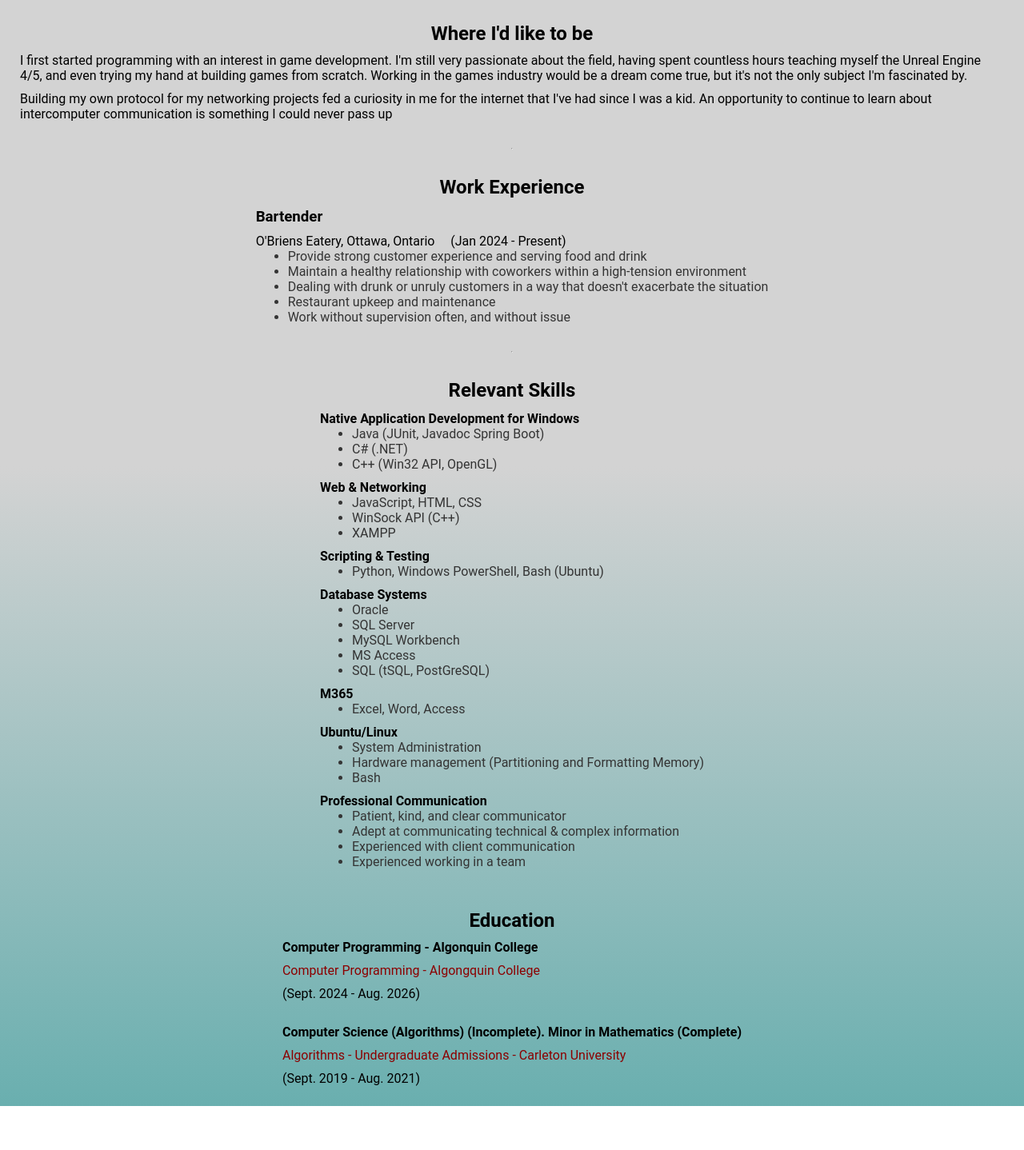
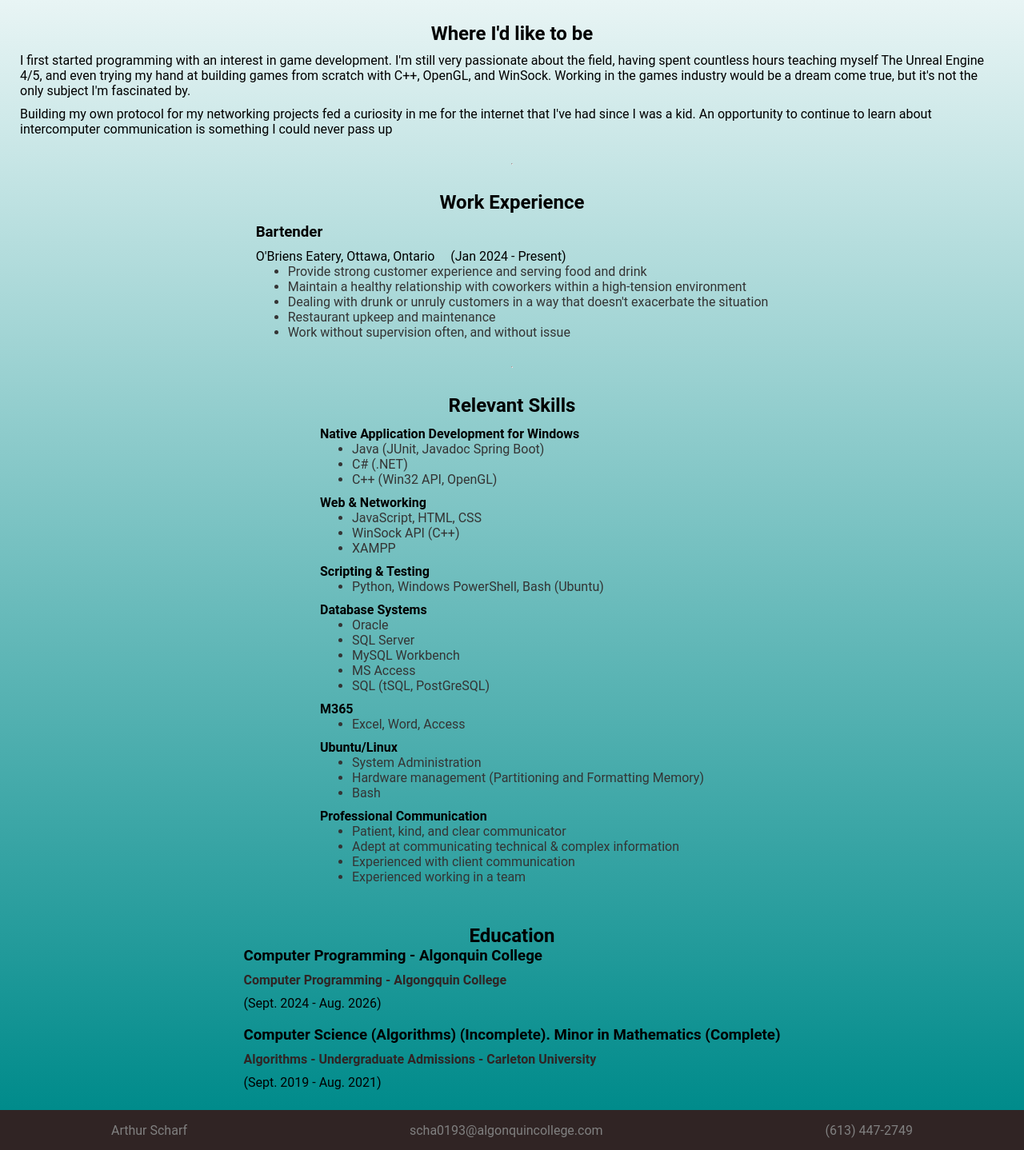
Before and after one commit to ArthurScharf/Resume-Website, a plain HTML site: page resume.html in a window 1280 px wide. Shown: the part 267-1705 px from the top of the page at 80% size. Before the commit the page ends 1650 px from the top, so only its background shows below. Drawn offline with Linux system fonts and the light colour scheme.

Commit message:
Properly Styled "Contact" page

```diff
--- a/resume.html
+++ b/resume.html
@@ -34,12 +34,16 @@
             <p>scha0193@algonquincollege.com</p>
             <p>(613) 447-2749</p>
             <div id="resume_logos">
+                <b>
                     <a href="https://github.com/ArthurScharf?tab=repositories">
                         <img style="width: 120px; height: auto;" src="public/github.png" alt="GitHub" />
                     </a>
+                </b>
+                <b>
                     <a href="https://www.linkedin.com/in/arthur-scharf-806642180/">
                         <img style="width: 100px; height: auto;" src="public/linkedin.png" alt="LinkedIn" />
                     </a>
+                </b>
             </div>
             <br />
         </div>
@@ -49,8 +53,8 @@
         <div class="paragraphs">
             <h2>Where I'd like to be</h2>
             <p>
-                I first started programming with an interest in game development. I'm still very passionate about the field, having spent countless hours teaching myself the Unreal Engine 4/5,
-                and even trying my hand at building games from scratch. Working in the games industry would be a dream come true, but it's not the only subject I'm fascinated by.
+                I first started programming with an interest in game development. I'm still very passionate about the field, having spent countless hours teaching myself The Unreal Engine 4/5,
+                and even trying my hand at building games from scratch with C++, OpenGL, and WinSock. Working in the games industry would be a dream come true, but it's not the only subject I'm fascinated by.
             </p>
             <p>
                 Building my own protocol for my networking projects fed a curiosity in me for the internet that I've had since I was a kid.
@@ -139,16 +143,37 @@
         <!-- Education -->
         <div class="paragraphs">
             <h2>Education</h2>
-            <b><p>Computer Programming - Algonquin College</p></b>
-            <p><a href="https://www.algonquincollege.com/sat/program/computer-programming/">Computer Programming - Algongquin College</a></p>
+            <b><h3>Computer Programming - Algonquin College</h3></b>
+            <p>
+                <b>
+                    <a href="https://www.algonquincollege.com/sat/program/computer-programming/">Computer Programming - Algongquin College</a>
+            </p>
+            </b>
             <p>(Sept. 2024 - Aug. 2026)</p>
             <br />
-            <p><strong>Computer Science (Algorithms) (Incomplete). Minor in Mathematics (Complete)</strong></p>
-            <p><a href="https://admissions.carleton.ca/programs/algorithms/">Algorithms - Undergraduate Admissions - Carleton University</a></p>
+            <h3><strong>Computer Science (Algorithms) (Incomplete). Minor in Mathematics (Complete)</strong></h3>
+            <p>
+                <b>
+                    <a href="https://admissions.carleton.ca/programs/algorithms/">Algorithms - Undergraduate Admissions - Carleton University</a>
+                </b>
+            </p>
+
             <p>(Sept. 2019 - Aug. 2021)</p>
         </div>
     </div> <!-- End: <div> resume -->
 
+
+    <footer>
+        <p>
+            Arthur Scharf
+        </p>
+        <p>
+            scha0193@algonquincollege.com
+        </p>
+        <p>
+            (613) 447-2749
+        </p>
+    </footer>
 
 
     <script src="src/main.js"></script>
--- a/styles/index.css
+++ b/styles/index.css
@@ -22,9 +22,8 @@ h1, h2, h3, h4, h5, h6, ul, p{
 
 /* ----- Universal Style ----- */
 a {
-    color: darkred;
+    color: #302424 ;/*darkred;*/
     text-decoration-line: none;
-
 }
 body {
     font-family: 'Roboto', 'Open Sans', 'Arial', sans-serif;
@@ -43,14 +42,14 @@ header {
     align-content: center;
     width: 100%;
     height: 50px;
-    background-color: grey;
+    background-color: #302424;
     margin-top: 0px;
     /* background: linear-gradient(White, rgba(255, 255, 255, 0));*/
 }
 
 header a {
     font-size: x-large;
-    flex-grow: 1;
+   /* flex-grow: 1;*/
     padding: 5px;
     margin: 2px;
     margin-top: 0px;
@@ -84,10 +83,20 @@ header a:hover{
 footer {
     width: 100%;
     height: 50px;
-    background: #4f4d48;
+    background: #302424;
+    display: flex;
+    flex-flow: row;
+    justify-content: center;
 }
 
+footer > p {
+    margin: auto;
+    color: grey;
+}
 
+footer > #my-name{
+    font-size:larger;
+}
 
 
 
@@ -150,10 +159,15 @@ footer {
     flex-basis: 100%;
     flex-grow: 1; /* Expands to fill the entire space available */
 }
-#college_logo_container > img {
+#college_logo_container img {
+    display: block;
     margin-left: auto;
     margin-right: auto;
+    width: 250px;
+    height: auto;
+
 }
+
 
 
 
@@ -258,14 +272,12 @@ footer {
 /* ----- Resume -----*/
 #resume {
     /*background: linear-gradient(lightgrey 50%, grey 100%);*/
-    background: linear-gradient(lightgrey 50%, #008b8b 150%);
+    background: linear-gradient(white 5%, #008b8b 100%);
     display: flex;
     flex-direction: column;
     justify-content: center;
     padding-top: 20px;
 }
-
-
 
 
 #contact_info_container * {
@@ -284,14 +296,20 @@ footer {
 
 
 
-/* ----- Contact Me ----- */
-/*#contact {
-    color: white;
-    flex-direction: column;
-    display: flex;
-    justify-content: flex-end;
-    background: linear-gradient(grey 0%, black 70%);
-    margin: 0px;
+/*----- Contact Me -----*/
+#contact {
+
     padding: 25px;
-    height: 1000px;
-}*/
+    height:stretch;
+}
+
+#contact-container {
+    background: linear-gradient(white 5%, #008b8b 100%);
+    height: 90vh;
+}
+
+#contact-container > footer{
+    position:absolute;
+    bottom: 0px;
+
+}
```
Also changed, not shown: Contact.html (+18 -1 lines), Projects.html (+12 -0 lines), index.html (+14 -4 lines). Lines whose indentation alone changed are shown as unchanged.
